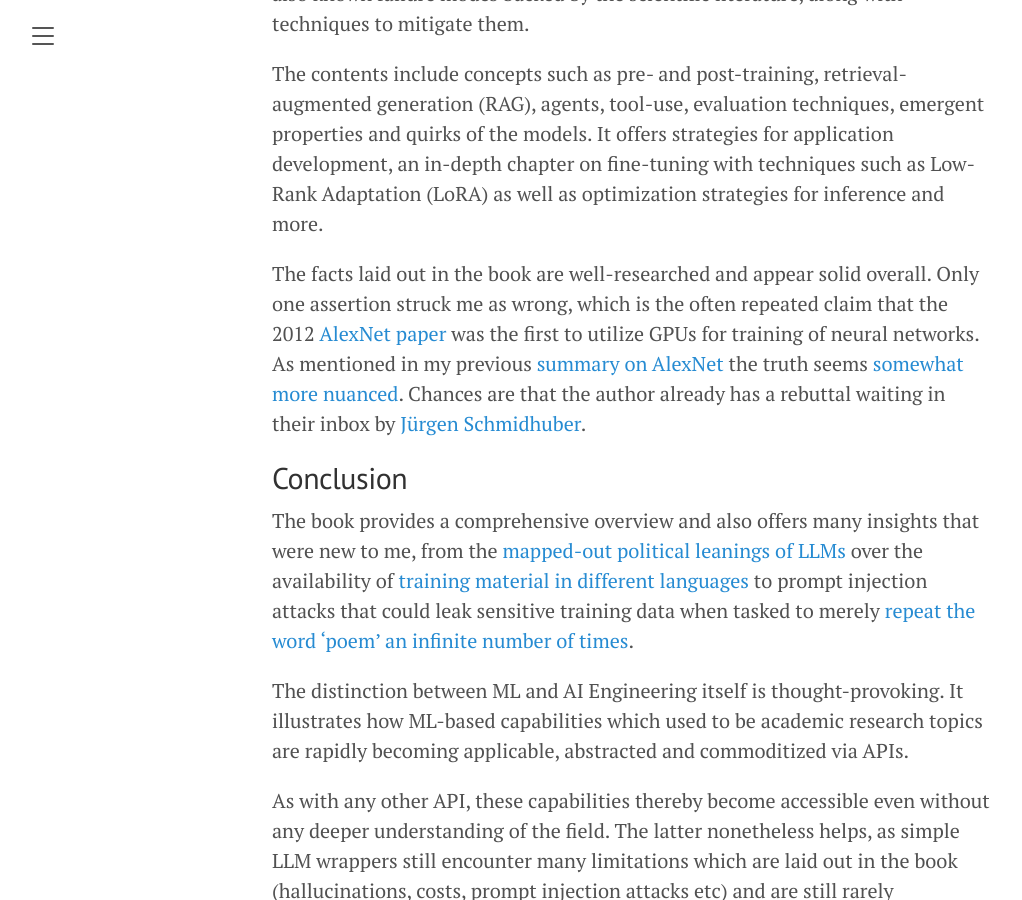
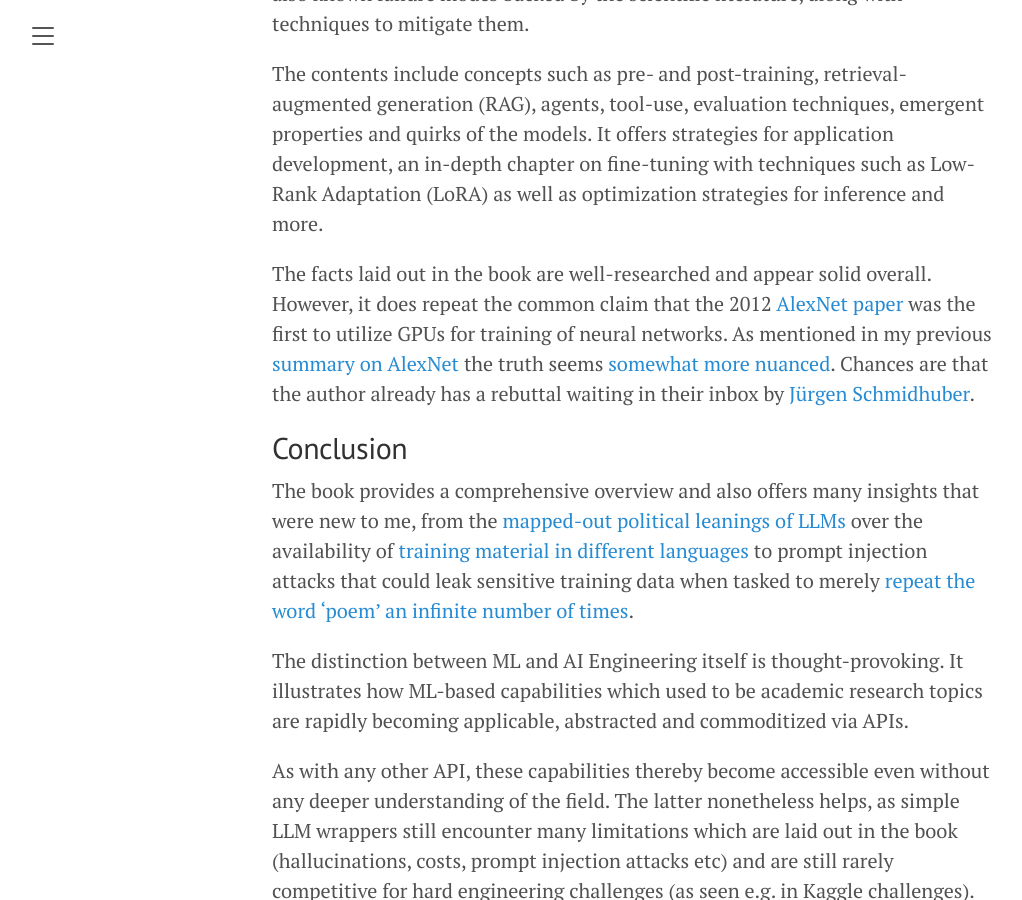
Before and after one commit to tarolangner/tarolangner.github.io, a Jekyll site: the page built from _posts/2025-06-21-review-ai-engineering.md, in a window 1280 px wide and 900 px high, scrolled down 1486 px. Shown: the whole window, without its empty margins (8-1030 px from the left). Built offline with Jekyll 4.4.1, drawn with Linux system fonts in a browser that asks for light colours.

Commit message:
rephrasing on AlexNet GPU claim

```diff
--- a/_posts/2025-06-21-review-ai-engineering.md
+++ b/_posts/2025-06-21-review-ai-engineering.md
@@ -28,7 +28,7 @@ The author has an hopeful but grounded take on the capabilities of LLMs, with th
 
 The contents include concepts such as pre- and post-training, retrieval-augmented generation (RAG), agents, tool-use, evaluation techniques, emergent properties and quirks of the models. It offers strategies for application development, an in-depth chapter on fine-tuning with techniques such as Low-Rank Adaptation (LoRA) as well as optimization strategies for inference and more.
 
-The facts laid out in the book are well-researched and appear solid overall. Only one assertion struck me as wrong, which is the often repeated claim that the 2012 [AlexNet paper](https://dl.acm.org/doi/abs/10.1145/3065386) was the first to utilize GPUs for training of neural networks. As mentioned in my previous [summary on AlexNet](https://tensorlabbet.com/#AlexNet) the truth seems [somewhat more nuanced](https://www.deeplearningbook.org/contents/applications.html). Chances are that the author already has a rebuttal waiting in their inbox by
+The facts laid out in the book are well-researched and appear solid overall. However, it does repeat the common claim that the 2012 [AlexNet paper](https://dl.acm.org/doi/abs/10.1145/3065386) was the first to utilize GPUs for training of neural networks. As mentioned in my previous [summary on AlexNet](https://tensorlabbet.com/#AlexNet) the truth seems [somewhat more nuanced](https://www.deeplearningbook.org/contents/applications.html). Chances are that the author already has a rebuttal waiting in their inbox by
 [Jürgen Schmidhuber](https://arxiv.org/abs/2212.11279).
 
 
```
Also changed, not shown: 2 other files.
